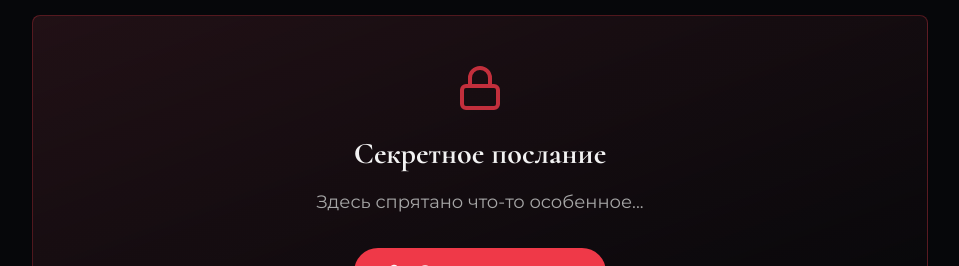
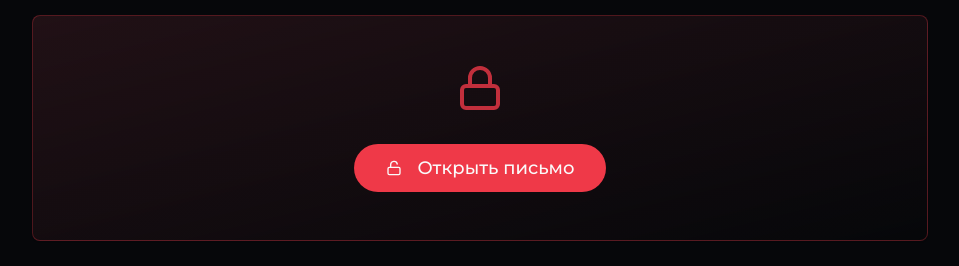
Before and after one commit to pr-poehali-dev/love-story-website-1, a React (Vite) app: page / in a window 1280 px wide. Shown: the part 2800-3066 px from the top of the page, without its empty margins (160-1119 px from the left). Built offline with nearby package versions, Linux system fonts and the light colour scheme.

Commit message:
Обновление 2 компонентов

```diff
--- a/src/components/SecretMessage.tsx
+++ b/src/components/SecretMessage.tsx
@@ -11,10 +11,8 @@ export const SecretMessage = () => {
       {!isRevealed ? (
         <div className="animate-fade-in">
           <Lock className="w-12 h-12 text-primary mx-auto mb-6 animate-pulse" />
-          <h3 className="text-2xl md:text-3xl font-bold mb-4">Секретное послание</h3>
-          <p className="text-muted-foreground mb-8 text-lg">
-            Здесь спрятано что-то особенное...
-          </p>
+          <h3 className="text-2xl md:text-3xl font-bold mb-4"></h3>
+          <p className="text-muted-foreground mb-8 text-lg"></p>
           <Button
             onClick={() => setIsRevealed(true)}
             className="bg-primary hover:bg-primary/90 text-primary-foreground px-8 py-6 text-lg rounded-full transition-all duration-300 hover:scale-105 hover:shadow-lg hover:shadow-primary/50"
```
